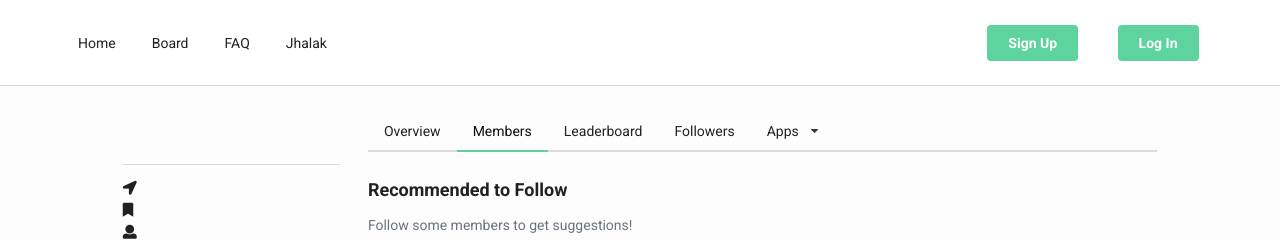
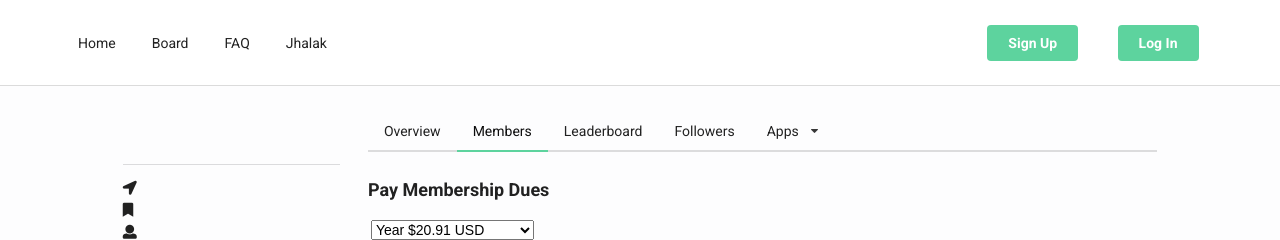
Before and after one commit to texas-ica/texas-ica.com, a Flask app: template ica/templates/social/members.html in a window 1280 px wide. Shown: the top 240 px of the page. Run offline with Flask 2, Linux system fonts and the light colour scheme; the template is opened without the code that fills it: values that come from a table or form of the project are taken from there, others are empty; parts of the project's set-up code (start-up, migrations or seed data) failed here and were passed over; some libraries are stand-ins or nearby versions.

Commit message:
added paypal membership button

```diff
--- a/ica/templates/social/members.html
+++ b/ica/templates/social/members.html
@@ -5,6 +5,24 @@
 {% block title %}ICA - Members{% endblock %}
 
 {% block content %}
+<h3>Pay Membership Dues</h3>
+<form action="https://www.paypal.com/cgi-bin/webscr" method="post" target="_top">
+<input type="hidden" name="cmd" value="_s-xclick">
+<input type="hidden" name="hosted_button_id" value="T7JB9NCKLE4G8">
+<table>
+<tr></tr><tr><td><select name="os0">
+	<option value="Year">Year $20.91 USD</option>
+	<option value="Semester">Semester $15.76 USD</option>
+	<option value="Test">Test $0.00 USD</option>
+</select> </td></tr>
+</table>
+<input type="hidden" name="currency_code" value="USD">
+<input type="image" src="https://www.paypalobjects.com/en_US/i/btn/btn_buynowCC_LG.gif" border="0" name="submit" alt="PayPal - The safer, easier way to pay online!">
+<img alt="" border="0" src="https://www.paypalobjects.com/en_US/i/scr/pixel.gif" width="1" height="1">
+</form>
+<br>
+<p>Please fill out the <a href="https://goo.gl/forms/pQXddkgxLaIrkTgz1" target="_blank">ICA Membership form</a> after paying membership dues.</p>
+
 <h3>Recommended to Follow</h3>
 {% if recommended %}
 <div id="recommended" class="ui four column stackable doubling grid">
```
